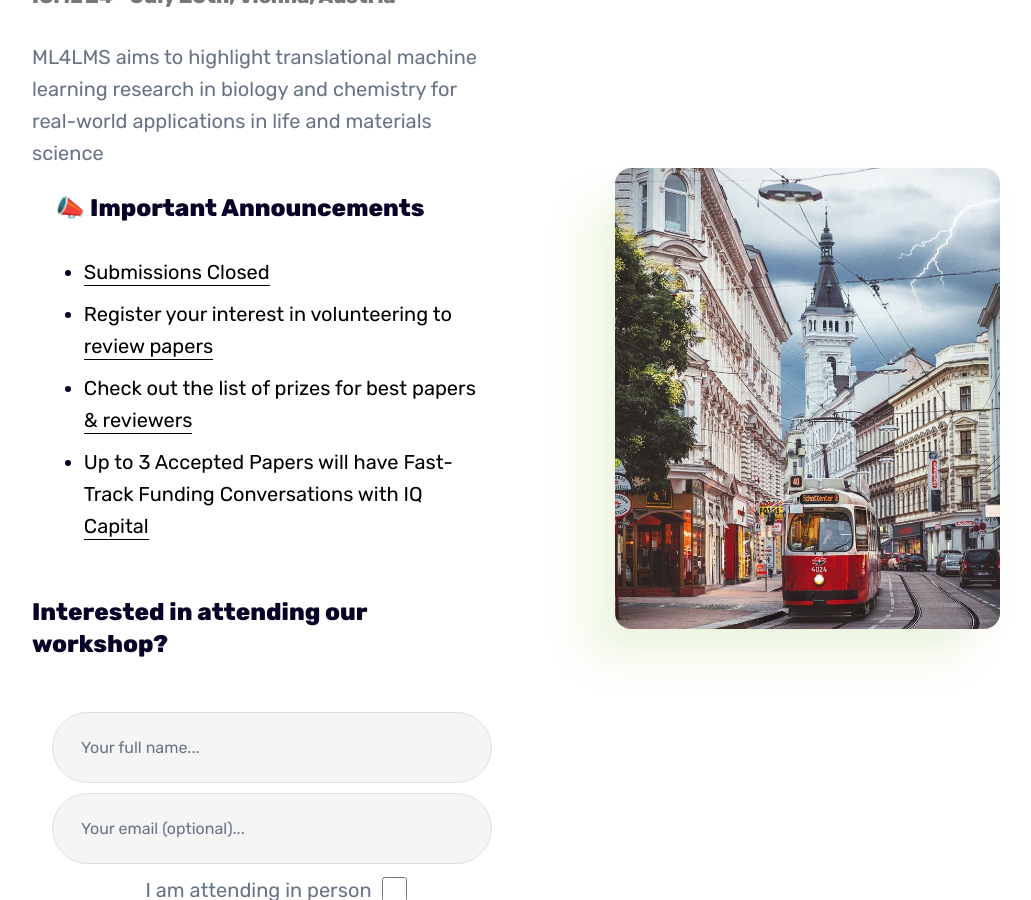
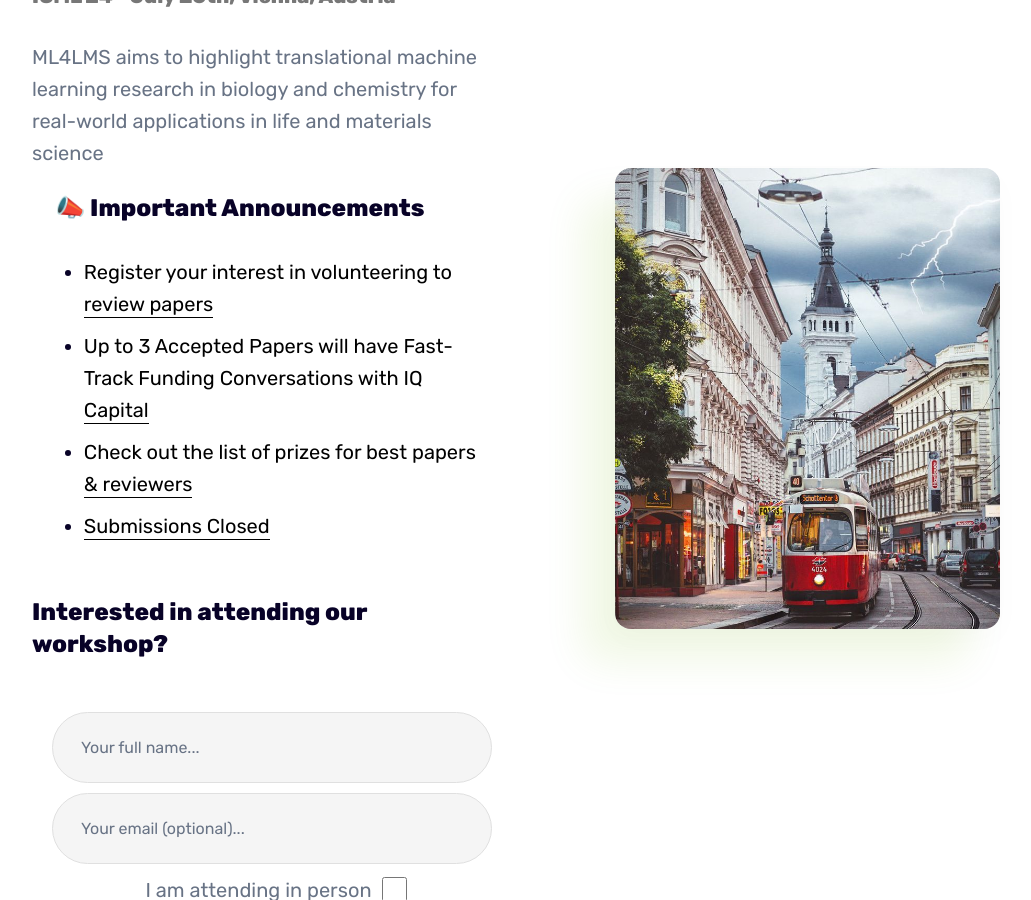
Before and after one commit to icml-ml4lms/icml-ml4lms.github.io, a Jekyll site: the page built from index.html, in a window 1280 px wide and 900 px high, scrolled down 327 px. Shown: the whole window, without its empty margins (124-1155 px from the left). Built offline with Jekyll 4.4.1, drawn with Linux system fonts in a browser that asks for light colours; the list of posts is cut into pages by our own code.

```diff
--- a/_includes/section-hero.html
+++ b/_includes/section-hero.html
@@ -67,16 +67,17 @@
             <!-- Second Div with the first link -->
             <div style="margin-left: 2%;">
               <ul>
-                <li><a href="{{ '/submissions' | relative_url }}" class="myLink">
-                  Submissions Closed</a></li>
-            <li><a href="https://forms.gle/yEzYq4g9xge5eRAMA" class="myLink">
-              Register your interest in volunteering to review papers</a></li>
+                <li><a href="https://forms.gle/yEzYq4g9xge5eRAMA" class="myLink">
+                  Register your interest in volunteering to review papers</a></li>
+                  <li><a href="{{ '/prizes' | relative_url }}" class="myLink">
+                    Up to 3 Accepted Papers will have Fast-Track Funding Conversations with IQ Capital
+                    </a></li>
               <li><a href="{{ '/prizes' | relative_url }}" class="myLink">
                 Check out the list of prizes for best papers & reviewers
             </a></li>
-            <li><a href="{{ '/prizes' | relative_url }}" class="myLink">
-              Up to 3 Accepted Papers will have Fast-Track Funding Conversations with IQ Capital
-              </a></li>
+
+              <li><a href="{{ '/submissions' | relative_url }}" class="myLink">
+                Submissions Closed</a></li>
               </ul>
 
             </div>
```
Also changed, not shown: 6 other files.
